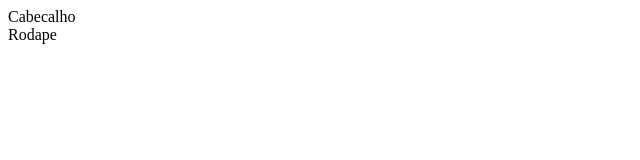
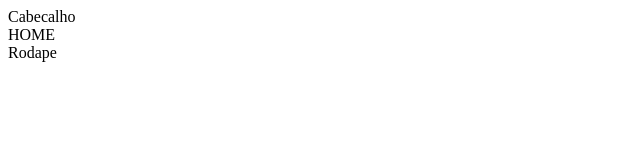
Before and after one commit to GEdO23/Exercicio-Principal, a React (Vite) app: page / in a window 1280 px wide. Shown: the top 160 px of the page, without its empty margins (0-640 px from the left). Built offline with nearby package versions, Linux system fonts and the light colour scheme.

Commit message:
Criação das rotas Home e Error, e roteação

```diff
--- a/src/main.jsx
+++ b/src/main.jsx
@@ -4,11 +4,16 @@ import App from './App.jsx'
 import './index.css'
 
 import { RouterProvider, createBrowserRouter } from 'react-router-dom'
-
+import Error from './routes/Error/index.jsx'
+import Home from './routes/Home/index.jsx'
 
 const router = createBrowserRouter(
   [
-    {path: '/', element: <App/>}
+    {path: '/', element: <App/>,
+    errorElement: <Error/>,
+    children: [
+      { path: '/', element: <Home />}
+    ]}
   ]
 )
 
--- /dev/null
+++ b/src/routes/Error/index.jsx
@@ -0,0 +1,11 @@
+
+export default function Error() {
+
+  return (
+    <>
+
+        <div>Erro - 404</div>
+
+    </>
+  )
+}
--- /dev/null
+++ b/src/routes/Home/index.jsx
@@ -0,0 +1,13 @@
+
+export default function Home() {
+
+  return (
+    <>
+        <main>
+
+            <div>HOME</div>
+
+        </main>
+    </>
+  )
+}
```
